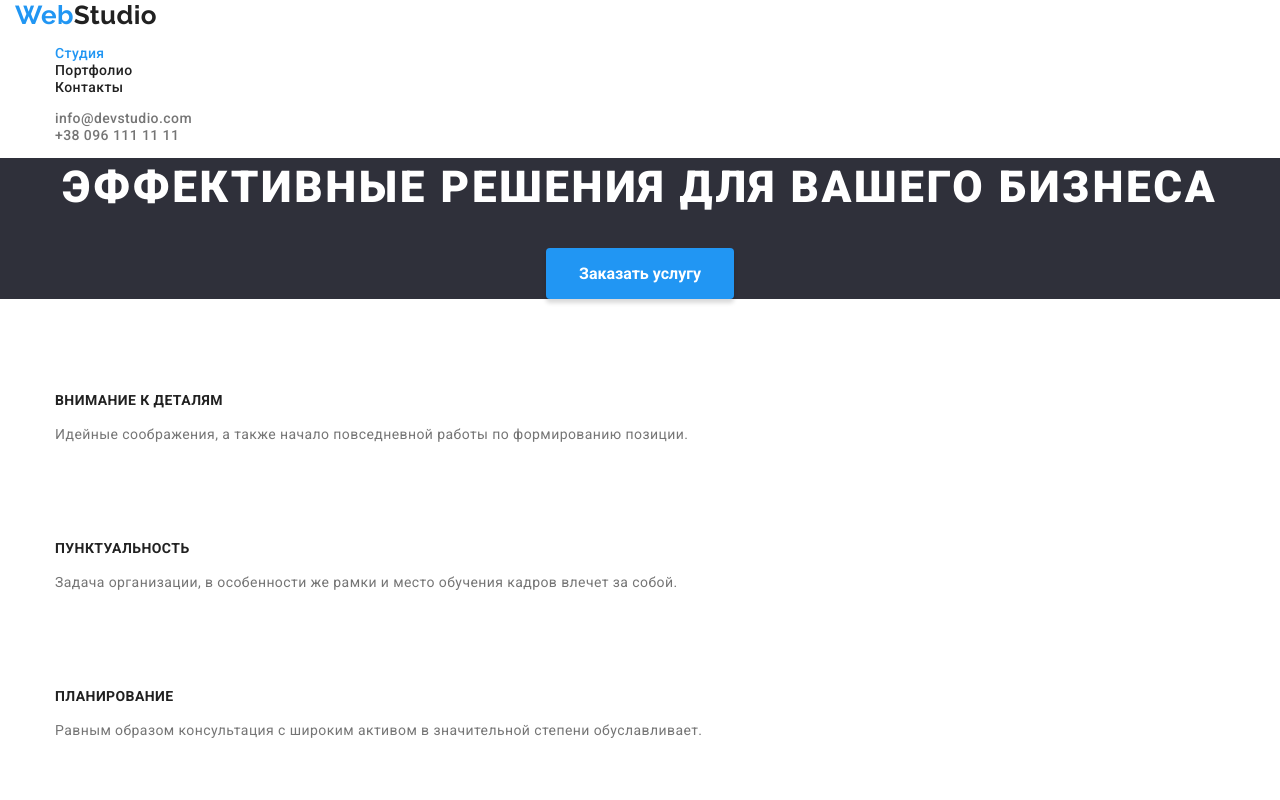
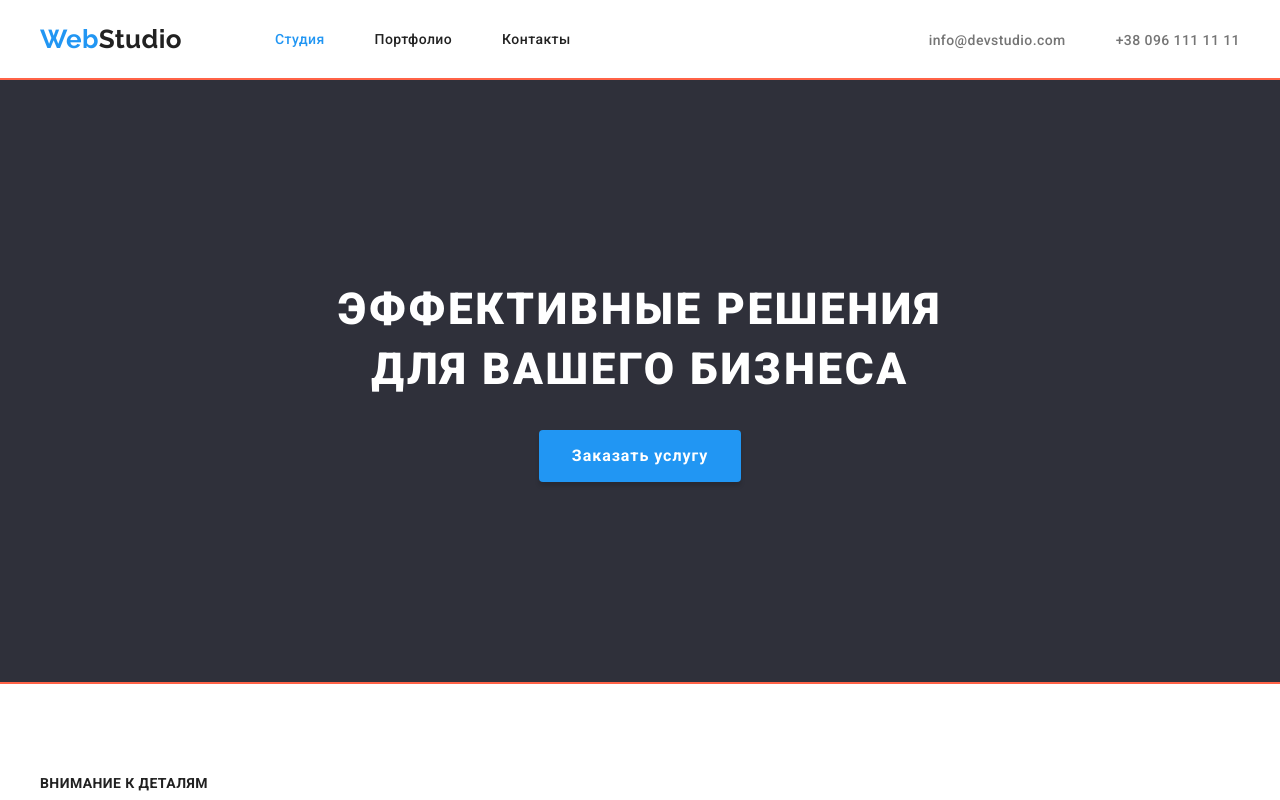
Before and after one commit to Tormilon/goit-markup-hw-03, a plain HTML site: page index.html in a window 1280 px wide. Shown: the top 800 px of the page. Drawn offline with nearby package versions, Linux system fonts and the light colour scheme.

Commit message:
Добавляет блоки

```diff
--- a/css/styles.css
+++ b/css/styles.css
@@ -12,28 +12,72 @@
 --footer-dark-color: #2F303A;
 }
 
+/* Основные стили */
+body {
+    background-color: var(--primary-white-color);
+    color: var(--primary-text-color);
+    font-family: Roboto;
+    font-size: 14px;
+    letter-spacing: 0.03em;
+}
+
 /* Normalize */
 
+*html {
+    box-sizing: border-box;
+}
+
 *,
-*::before,
-*::after {
-    box-sizing: border-box;
+*::after,
+*::before {
+    box-sizing: inherit;
+}
+
+/* Стили для обнуления верхних отступов у элементов */
+h1,
+h2,
+h3,
+h4,
+h5,
+h6,
+p {
+    margin-top: 0;
+}
+
+/* Класс для обнуления базовых свойств у списков (ul) */
+.list {
+    list-style: none;
+    padding-left: 0;
+    margin: 0;
+}
+
+/* Класс для обнуления базовых свойств у ссылок */
+.link {
+    text-decoration: none;
+    color: inherit;
+}
+
+/* Свойства для корректного отображения картинок */
+img {
+    display: block;
+    max-width: 100%;
+    height: auto;
+}
+
+/* Свойства для обнуления курсива у address */
+address {
+    font-style: normal;
 }
 
 .container {
     width: 1200px;
     padding-left: 15px;
     padding-right: 15px;
+    margin-left: auto;
+    margin-right: auto;
 }
 
-/* Основные стили */
-body {
-    background-color: var(--primary-white-color);
-    color: var(--primary-text-color);
-    font-family:Roboto;
-    font-size: 14px;
-    letter-spacing: 0.03em;
-}
+
 
 /* Лого */
 .logo {
@@ -44,6 +88,8 @@ body {
     font-weight: 700;
     font-size: 26px;
     line-height: 1.19;
+    padding-top: 24px;
+    padding-bottom: 25px;
 }
 
 .logo-accent {
@@ -56,10 +102,45 @@ body {
 
 /* Шапка сайта */
 
+.nav-container,
+.site-nav,
+.contact,
+.main-nav {
+    display: flex;
+    align-items: center;
+}
+
+.nav-container {
+    width: 1200px;
+    padding: 0 15px;
+    margin-left: auto;
+    margin-right: auto;
+}
+
+.site-nav{
+    margin-left: 93px;
+}
+
+.contact {
+    margin-left: auto;
+}
+
+.nav-item,
+.contacts-item {
+    display: inline-block;
+}
+
 a {
     display: inline-block;
 }
 
+.site-nav .nav-item + .nav-item {
+    margin-left: 50px;
+}
+
+.contact .contacts-item + .contacts-item {
+    margin-left: 50px;
+}
 
 .site-nav a {
     font-weight: 500;
@@ -69,7 +150,10 @@ a {
 }
 
 .site-nav .link {
+    display: block;
     color: var(--title-text-color);
+    padding-top: 32px;
+    padding-bottom: 32px;
 }
 
 .site-nav .link.current {
@@ -86,18 +170,28 @@ a {
 /* Герой */
 
 .page-hero {
+    text-align: center;
     margin-bottom: 94px;
+    outline: 2px solid tomato;
+    background: #2F303A;
+
 }
 
-.page-hero h1 {
-    font-weight: 900;
-    text-transform: uppercase;
-    letter-spacing: 0.06em;
-    font-size: 44px;
-    line-height: 1.36;
-    color: var(--primary-white-color);
-    margin-top: 0;
-    margin-bottom: 30px;
+.page-title {
+    display: block;
+        width: 696px;
+        margin-bottom: 30px;
+        padding-top: 200px;
+
+        margin-left: auto;
+        margin-right: auto;
+        font-weight: 900;
+        font-size: 44px;
+        line-height: 1.36;
+
+        letter-spacing: 0.06em;
+        text-transform: uppercase;
+        color: var(--primary-white-color);
 }
 
 .button-hero {
@@ -112,6 +206,10 @@ a {
     border: 1px solid transparent;
     box-shadow: 0px 4px 4px rgba(0, 0, 0, 0.15);
     border-radius: 4px;
+    padding: 10px 32px;
+    margin-bottom: 200px;
+    font-family: inherit;
+    letter-spacing: 0.06em;
     padding: 10px 32px;
 }
 
--- a/index.html
+++ b/index.html
@@ -11,28 +11,28 @@
 </head>
 <body>
     <header class="page-header">
-        <div class="container">
-            <nav>
+        <div class="nav-container">
+            <nav class="main-nav">
                 <a class="logo" href="./index.html" lang="en">Web<span class="logo-accent">Studio</span></a>
 
                 <ul class="site-nav list">
-                    <li>
+                    <li class="nav-item">
                         <a href="./index.html" class="link current">Студия</a>
                     </li>
-                    <li>
+                    <li class="nav-item">
                         <a href="./portfolio.html" class="link">Портфолио</a>
                     </li>
-                    <li>
+                    <li class="nav-item">
                         <a href="#" class="link">Контакты</a>
                     </li>
                 </ul>
             </nav>
 
             <ul class="contact list">
-                <li>
+                <li class="contacts-item">
                     <a href="mailto:info@devstudio.com">info@devstudio.com</a>
                 </li>
-                <li>
+                <li class="contacts-item">
                     <a href="tel:+380961111111">+38 096 111 11 11</a>
                 </li>
             </ul>
@@ -43,8 +43,10 @@
 
         <!-- Hero -->
         <section class="page-hero">
-            <h1>Эффективные решения для вашего бизнеса</h1>
-            <button class="button-hero" type="button">Заказать услугу</button>
+            <div class="container">
+                <h1 class="page-title">Эффективные решения для вашего бизнеса</h1>
+                <button class="button-hero" type="button">Заказать услугу</button>
+            </div>
         </section>
 
         <!-- Преимущества -->
@@ -75,7 +77,7 @@
         <!-- Примеры деятельности -->
         <section>
             <h2 class="section-title">Чем мы занимаемся</h2>
-            <ul>
+            <ul class="activities list">
                 <li>
                     <img src="./images/box1.jpg" width="370" height="294" alt="Пример деятельности 1">
                 </li>
```
